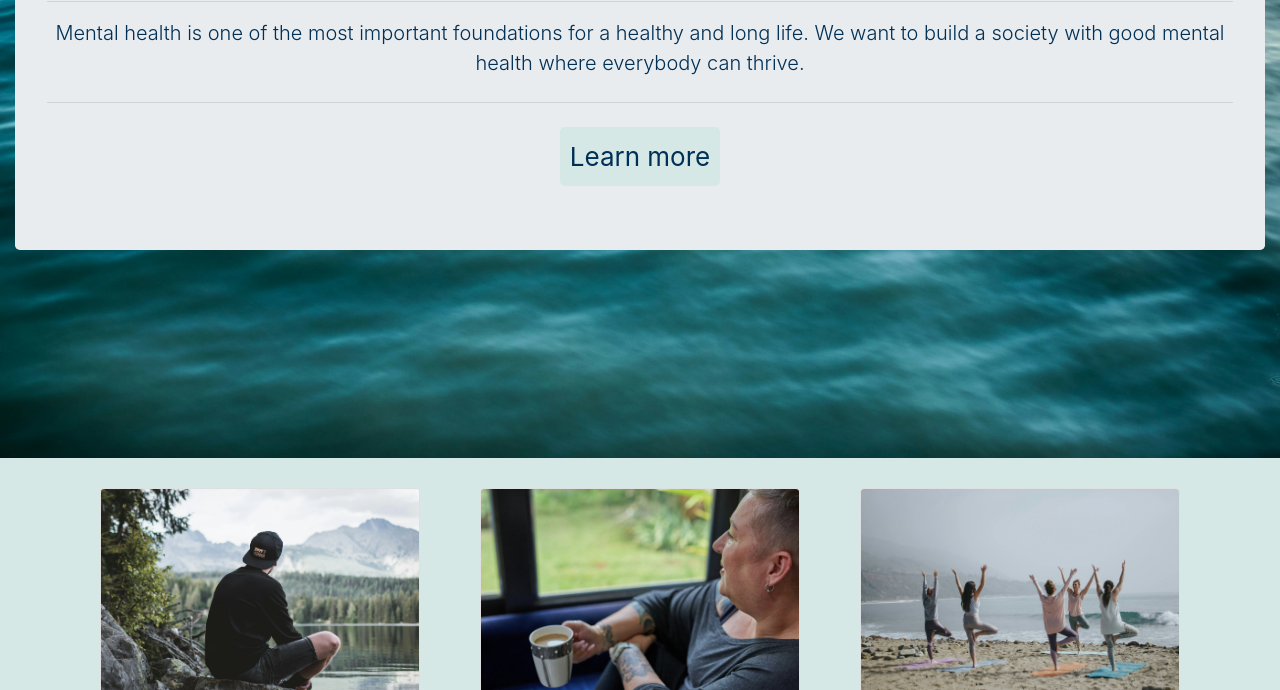
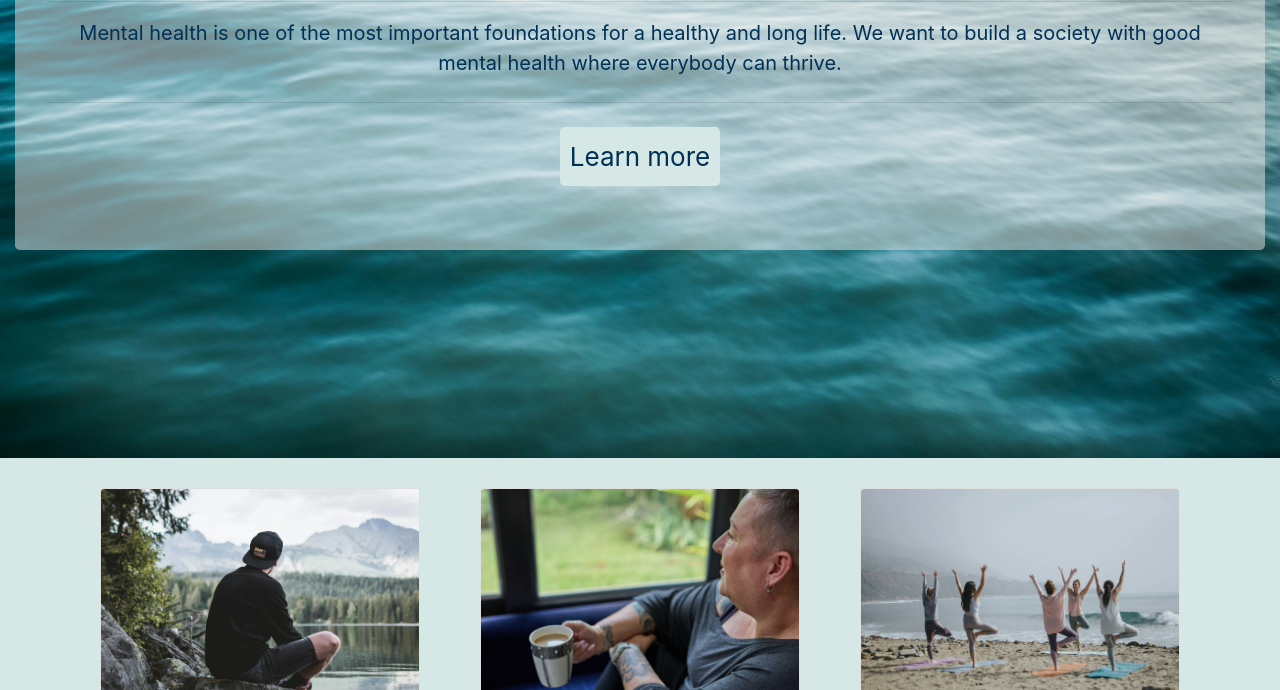
Before and after one commit to els-390/CI-Portfolio-Project--Mental-Health, a plain HTML site: page index.html in a window 1280 px wide. Shown: the part 410-1100 px from the top of the page. Drawn offline with nearby package versions, Linux system fonts and the light colour scheme.

Commit message:
Update navbar styles and jumbotron opacity

```diff
--- a/css/style.css
+++ b/css/style.css
@@ -33,6 +33,10 @@ body {
     font-size: 24px;
 }
 
+.nav-bar-collapse {
+    color: #fff;
+}
+
 .navbar-item:hover {
     cursor: pointer;
 }
@@ -61,6 +65,14 @@ body {
     justify-content: center;
 
     position: relative;
+}
+
+.jumbotron {
+    background: rgba(235, 232, 232, 0.5);
+}
+
+.lead {
+    font-weight: 400;
 }
 
 .opaque-overlay {
```
